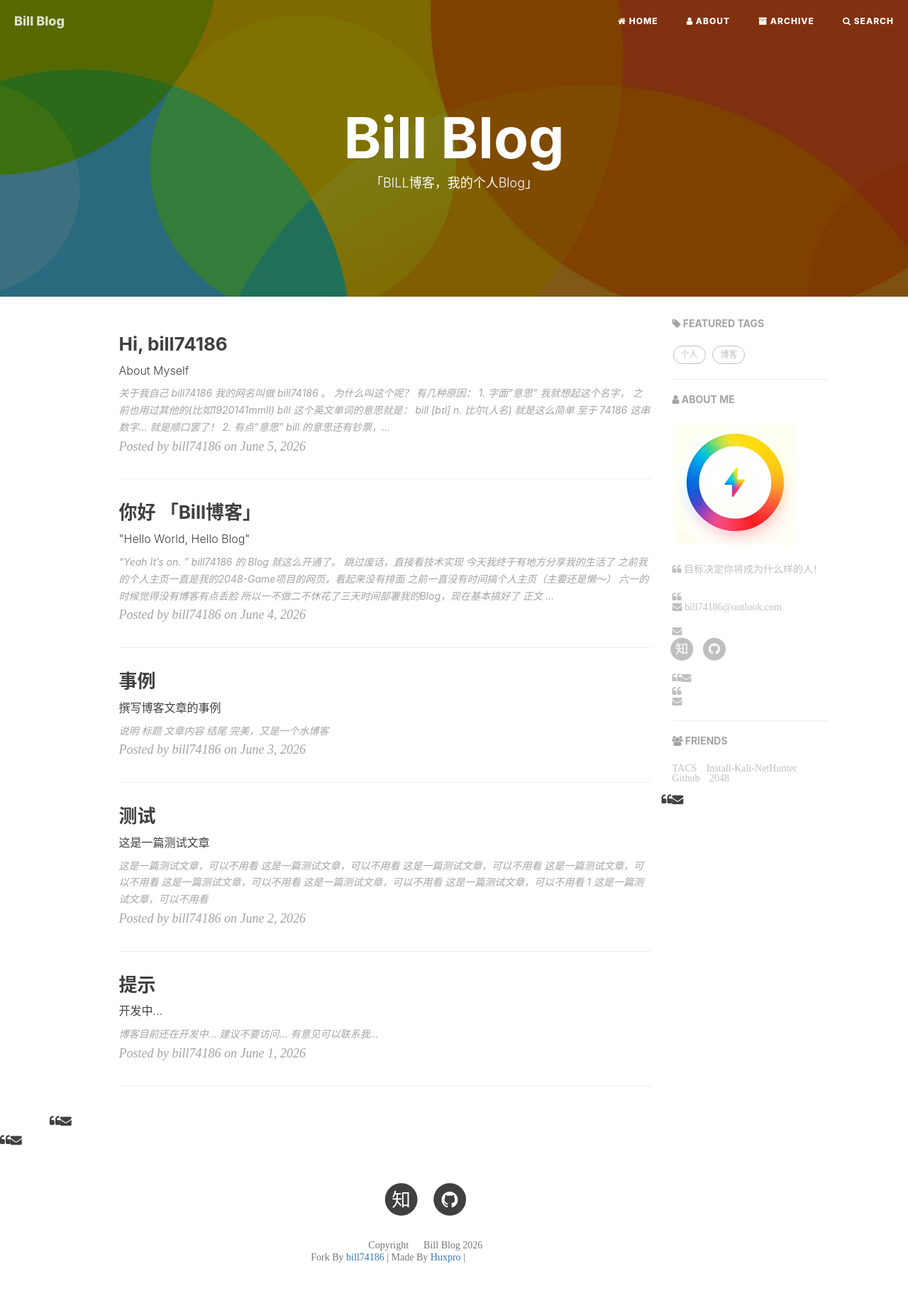
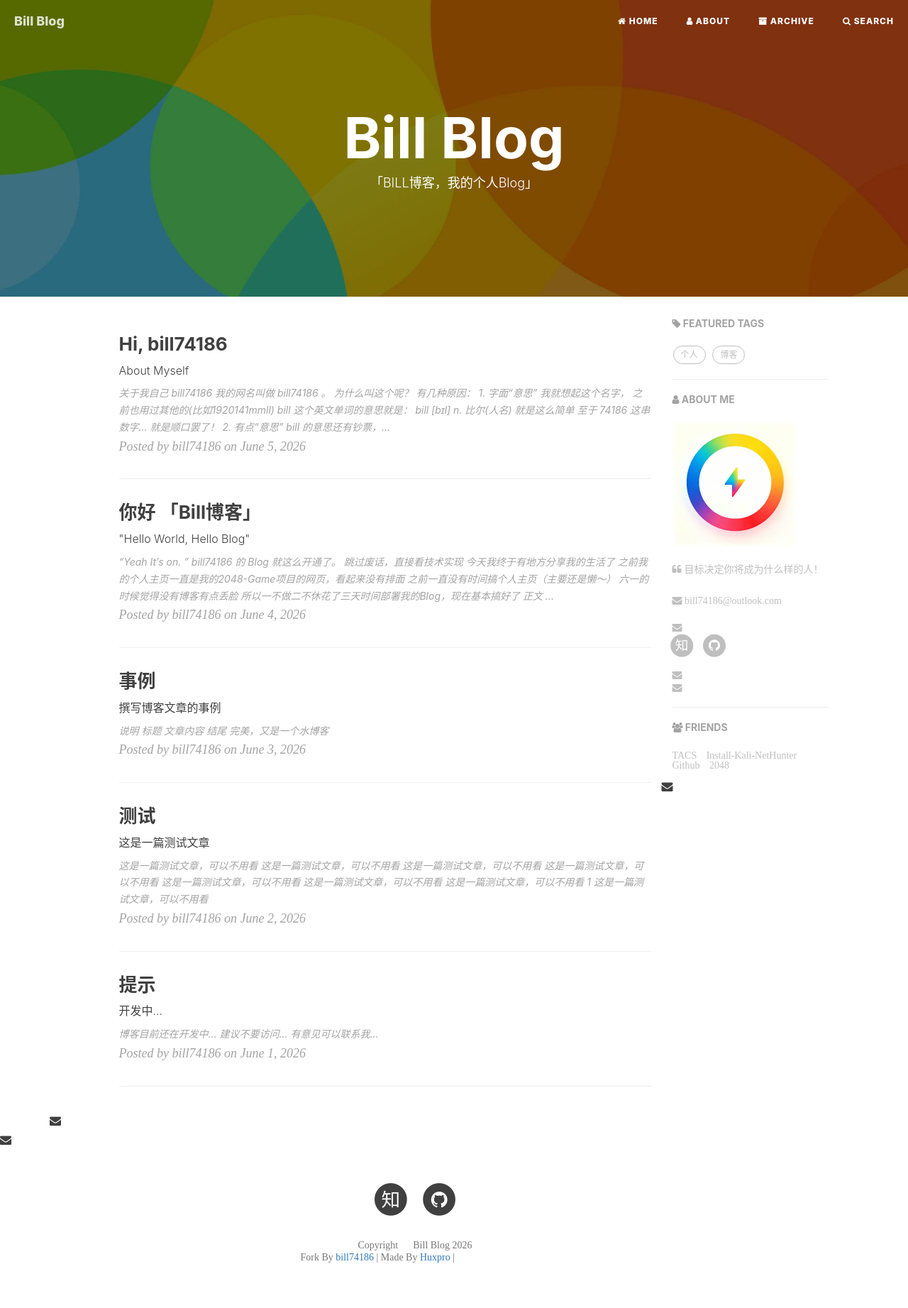
Before and after one commit to bill74186/bill74186.github.io, a Jekyll site: the page built from index.html, in a window 1280 px wide. Shown: the whole page at 71% size. Built offline with Jekyll 4.4.1, drawn with Linux system fonts in a browser that asks for light colours; nearby versions of some CDN libraries; the list of posts is cut into pages by our own code; comment, search, counter and statistics services are not loaded; grey boxes are pictures that could not be loaded.

Commit message:
修改：紧急修复代码

```diff
--- a/_includes/short-about.html
+++ b/_includes/short-about.html
@@ -6,7 +6,7 @@
     <img src="{{site.sidebar-avatar}}" />
     {% endif %}
     {% if site.sidebar-about-description %}
-    <p><i class="fa fa-quote-left"> {{site.sidebar-about-description}}</p>
+    <p><i class="fa fa-quote-left"></i> {{site.sidebar-about-description}}</p>
     {% endif %}
     {% if site.email %}
     <p><i class="fa fa-envelope"> {{site.email}}</p>
```
